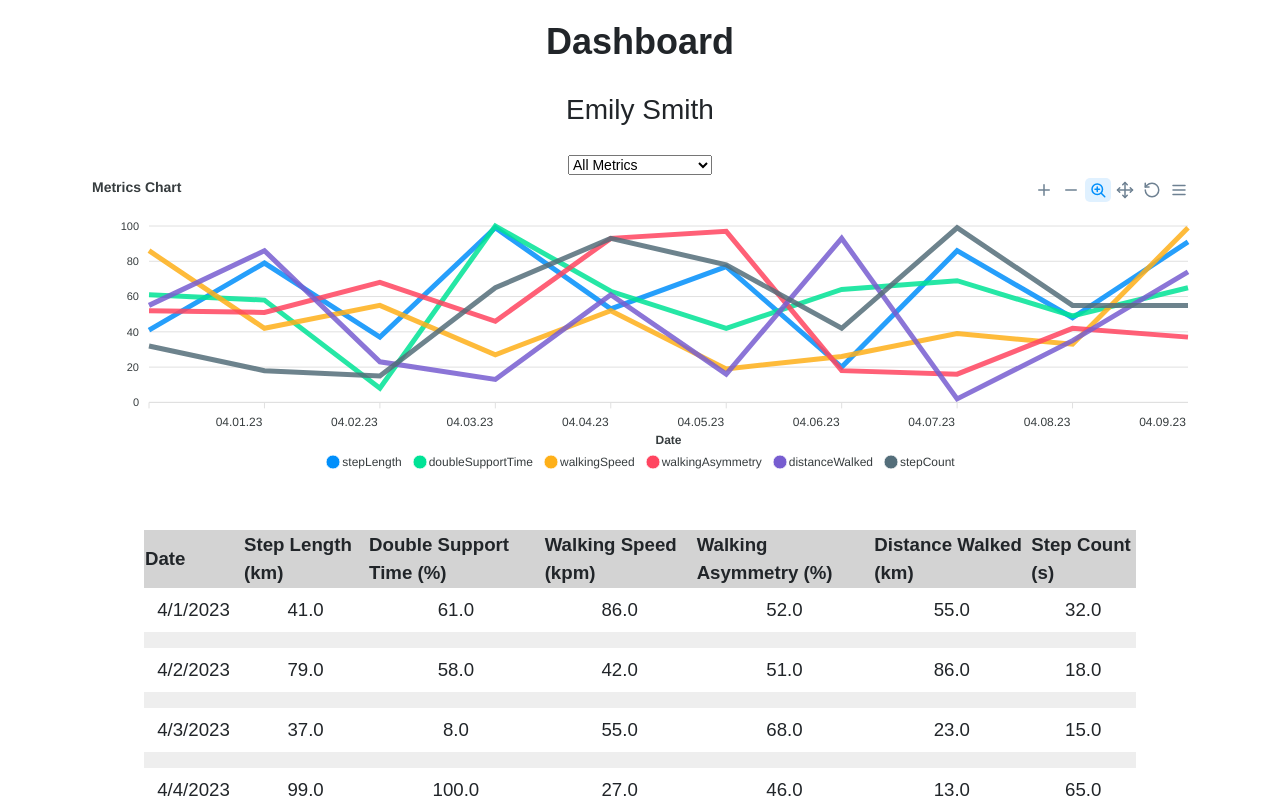
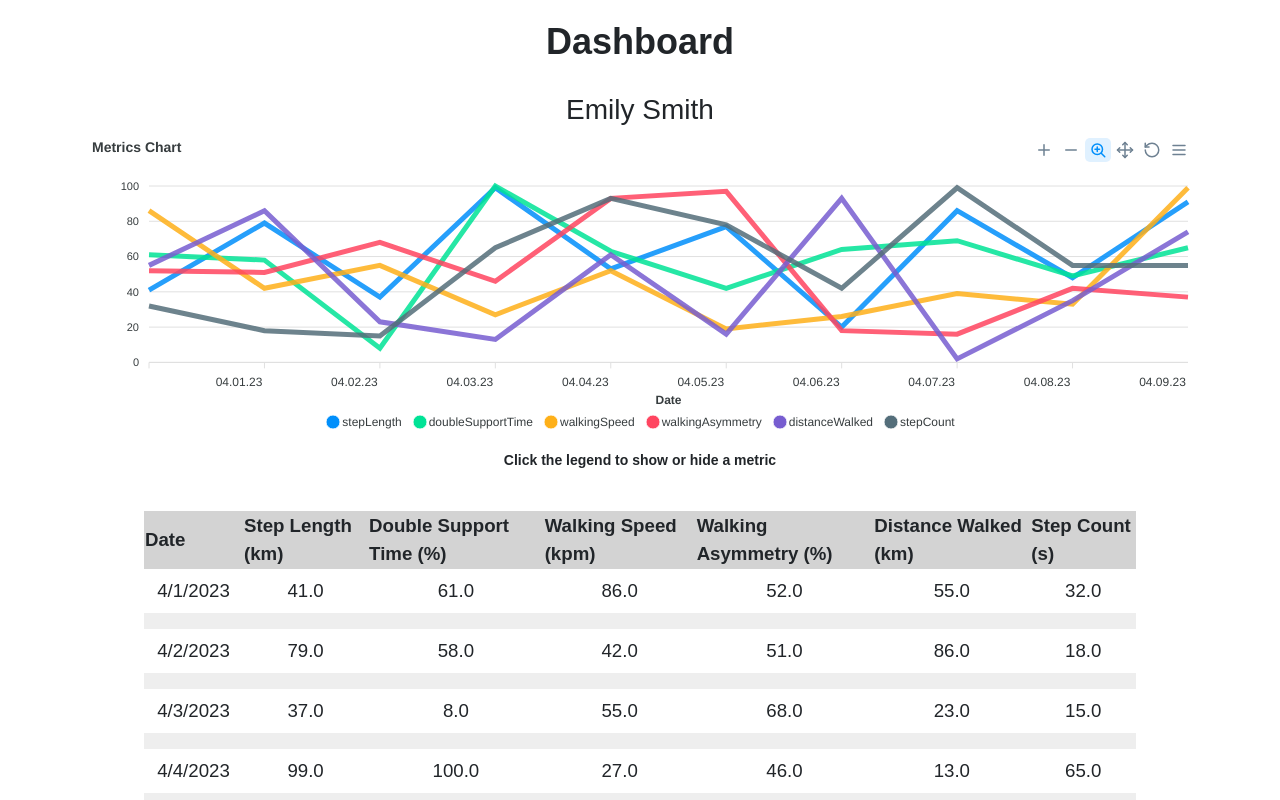
Before and after one commit to UBC-CIC/remote-mobility-monitoring, a React (Create React App) app in the folder webapp/: page /NewDashboard in a window 1280 px wide. Shown: the top 800 px of the page. Built offline with nearby package versions, Linux system fonts and the light colour scheme.

Commit message:
remove buggy metric select

```diff
--- a/webapp/src/components/NewDashboard/Linegraph.tsx
+++ b/webapp/src/components/NewDashboard/Linegraph.tsx
@@ -24,10 +24,10 @@ const transformData = (data: any[]) => {
 const initialChartsOptionsState = {
     optionsLine1: {
         chart: {
-            id: "tw",
+            id: "chart",
             group: "social",
             type: "line",
-            height: 500,
+            height: 300,
         },
         title: {
             text: "Metrics Chart",
@@ -58,12 +58,12 @@ interface Props {
 }
 
 export default function LineGraph({ data }: Props) {
-    const [updatedOptionsFlag, setUpdatedOptionsFlag] = useState(false);
+    const [updatedOptionsFlag, setUpdatedOptionsFlag] = useState(true);
     const [selectedMetric, setSelectedMetric] = useState("all");
 
     useEffect(() => {
         if (updatedOptionsFlag) {
-            setUpdatedOptionsFlag(false);
+            setUpdatedOptionsFlag(true);
         }
     }, [updatedOptionsFlag]);
 
@@ -98,23 +98,14 @@ export default function LineGraph({ data }: Props) {
 
     return (
         <div>
-            <div style={{ display: "flex", alignItems: "center", justifyContent: "center", marginTop: "20px" }}>
-                <select value={selectedMetric} onChange={handleMetricSelect} style={{ fontSize: "14px" }}>
-                    <option value="all">All Metrics</option>
-                    {allSeries.map((series) => (
-                        <option key={series.name} value={series.name}>
-                            {series.name}
-                        </option>
-                    ))}
-                </select>
-            </div>
             <ReactApexChart
                 options={options}
                 series={filteredSeries}
                 type="line"
                 height={300}
             />
+            <div style={{ textAlign: "center", fontSize: "14px",  fontWeight: "bold"  }}>Click the legend to show or hide a metric</div>
         </div>
+
     );
-
 }
--- a/webapp/src/components/NewDashboard/NewDashboard.tsx
+++ b/webapp/src/components/NewDashboard/NewDashboard.tsx
@@ -67,7 +67,7 @@ function NewDashboard(){
             <h2>Dashboard</h2>
             <h3>{data[0].patient_name}</h3>
 
-            <div className="linegraphs"  style={{ width: "90%", height: "150%", marginBottom: "40px" }}>
+            <div className="linegraphs"  style={{ width: "90%", height: "300%", marginBottom: "40px" }}>
                 {graph}
             </div>
 
```
